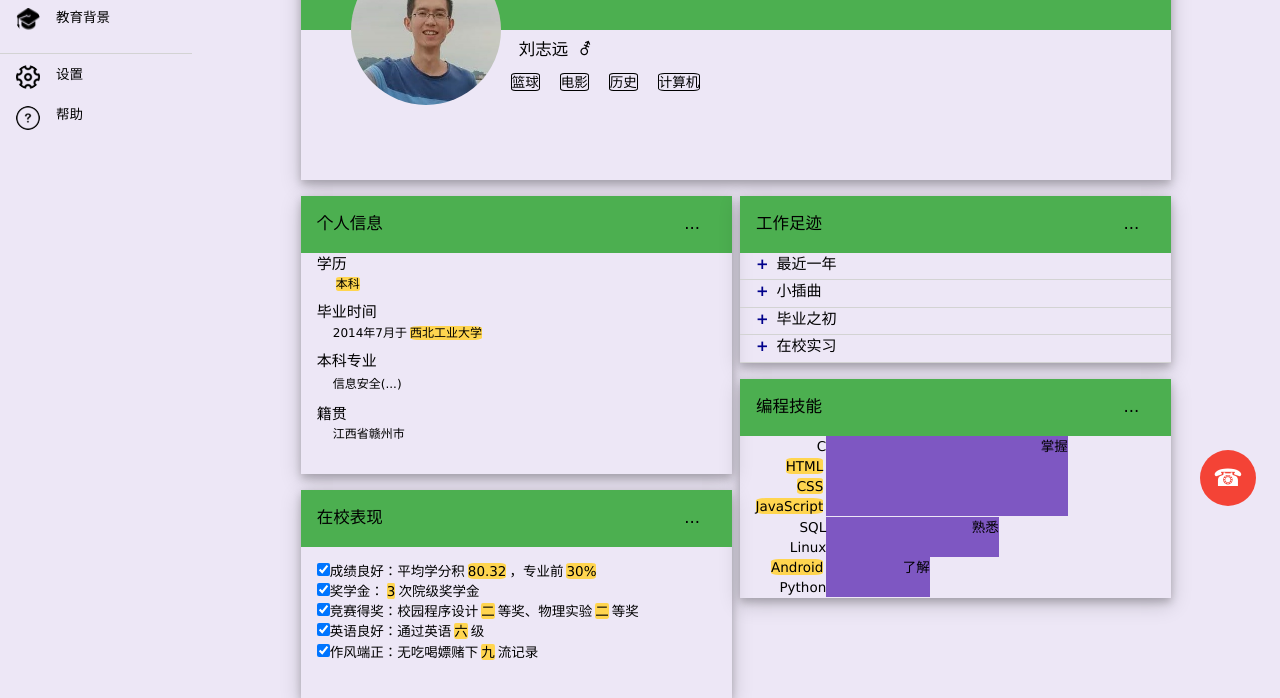
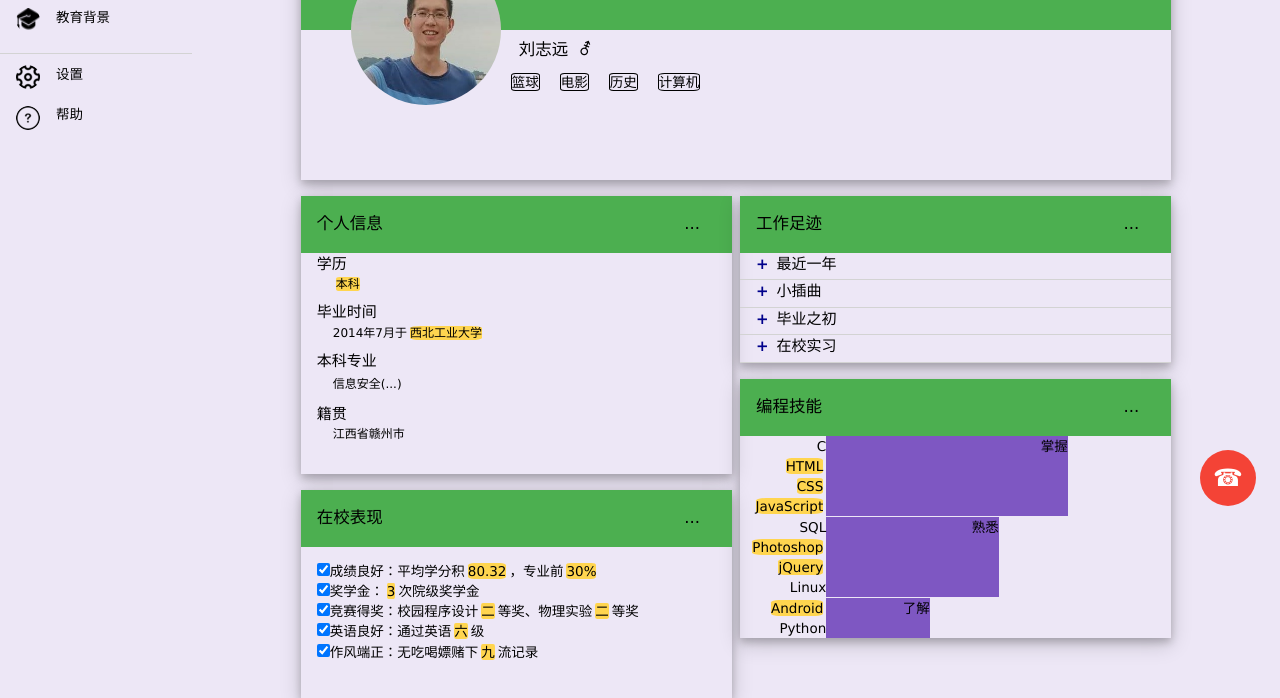
Before and after one commit to 90lzy/resume, a plain HTML site: page index.html in a window 1280 px wide. Shown: the part 194-892 px from the top of the page. Drawn offline with Linux system fonts and the light colour scheme.

Commit message:
增加技能介绍
增加Photoshop、jQuery

```diff
--- a/index.html
+++ b/index.html
@@ -83,7 +83,7 @@
                     <ul>
                         <li onclick="changeDetail('work-exp-1')" class="work-exp-menu"><a  href="#null"><span id="work-exp-1-flag">+</span><span>最近一年</span></a></li>
                         <li  id="work-exp-1" class="work-exp-detail"><div >
-                            <p>2015.3~2015.11，深圳市轩城文化科技有限公司，任<span>App测试</span>兼<span>微信公众号运营</span>；掌握了安卓App测试用例编写与执行、微信公众号页面的排版设计</p></div></li>
+                            <p>2015.3~2015.11，深圳市轩城文化科技有限公司，任<span>App测试</span>兼<span>微信公众号运营</span>；掌握了安卓App测试用例编写与执行、学会使用<span>Photoshop</span>优化微信公众号页面的排版设计</p></div></li>
 
                         <li onclick="changeDetail('work-exp-2')" class="work-exp-menu"><a href="#null"><span id="work-exp-2-flag">+</span><span>小插曲</span></a></li>
                         <li  id="work-exp-2" class="work-exp-detail"><div><p>2014.12.26，参加<span>研究生考试</span>，结果堪忧</p></div></li>
@@ -127,6 +127,14 @@
                         <tr>
                             <td>SQL</td>
                             <td><div class="counter-bar length-50">熟悉</div></td>
+                        </tr>
+                        <tr>
+                            <td><span>Photoshop</span></td>
+                            <td><div class="counter-bar length-50"></div></td>
+                        </tr>
+                        <tr>
+                            <td><span>jQuery</span></td>
+                            <td><div class="counter-bar length-50"></div></td>
                         </tr>
 
                         <tr>
```
